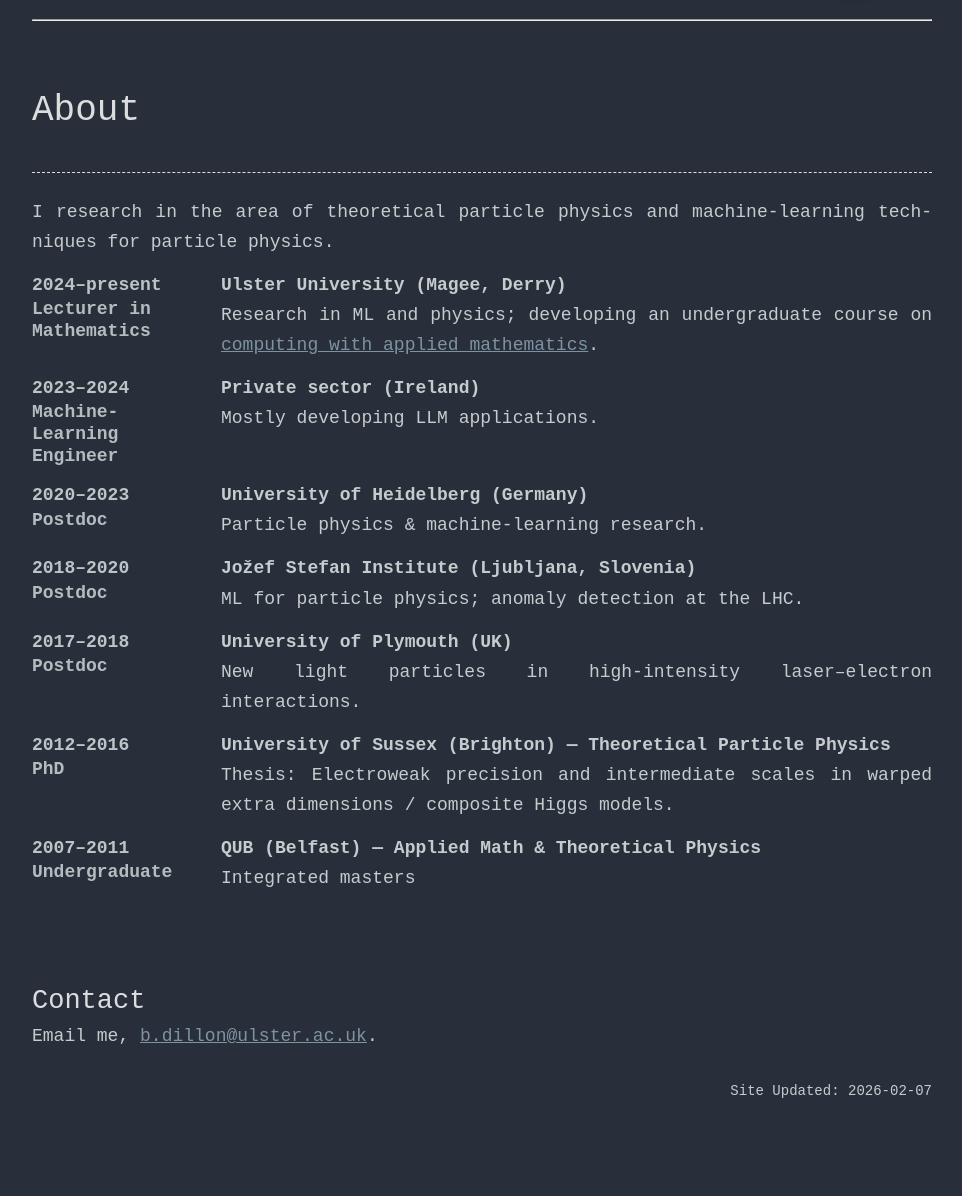
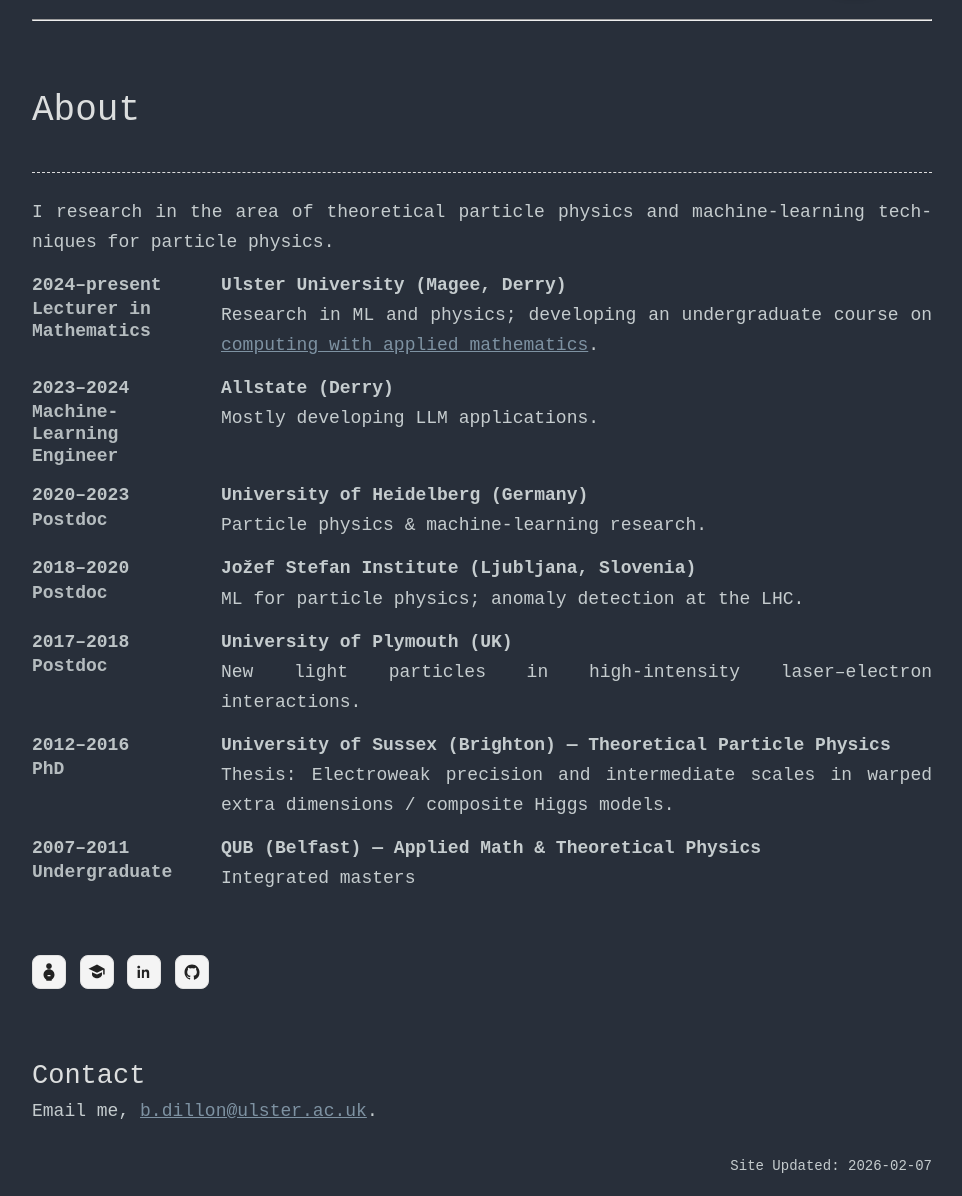
Before and after one commit to bmdillon/bmdillon.github.io, a Jekyll site: the page built from index.md, in a window 1280 px wide, cut to the strip 164-1360 px from the top of the page. Shown: the whole strip, without its empty margins (158-1120 px from the left). Built offline with Jekyll 4.4.1, drawn with Linux system fonts in a browser that asks for light colours; before the commit the page ends 1285 px from its top, so only the background shows below that; some of the changed lines change nothing that is shown.

Commit message:
links update

```diff
--- a/index.md
+++ b/index.md
@@ -74,7 +74,7 @@
     <div class="title">Machine-Learning Engineer</div>
   </div>
   <div>
-    <div class="place">Private sector (Ireland)</div>
+    <div class="place">Allstate (Derry)</div>
     <div class="desc">Mostly developing LLM applications.</div>
   </div>
 
@@ -127,12 +127,67 @@
 </div>
 <br>
 
-<!--
-- **INSPIRE-HEP:** https://inspirehep.net/authors/1515597
-- **Google Scholar:** https://scholar.google.com/citations?user=HeQ0Xs0AAAAJ&hl=en&oi=ao
-- **LinkedIn:** https://www.linkedin.com/in/barry-dillon-26770b296/
-- **Code:** https://github.com/bmdillon
--->
+<style>
+  .social-links {
+    display: flex;
+    gap: 0.75rem;
+    align-items: center;
+    margin: 0.75rem 0 1.5rem;
+  }
+  .social-links a {
+    width: 34px;
+    height: 34px;
+    display: inline-flex;
+    align-items: center;
+    justify-content: center;
+    border-radius: 8px;
+    background: #f4f4f4;
+    color: #222;
+    border: 1px solid #e1e1e1;
+    transition: transform 120ms ease, box-shadow 120ms ease, background 120ms ease;
+  }
+  .social-links a:hover {
+    transform: translateY(-2px);
+    box-shadow: 0 6px 14px rgba(0, 0, 0, 0.08);
+    background: #fff;
+  }
+  .social-links svg {
+    width: 18px;
+    height: 18px;
+    fill: currentColor;
+  }
+  .social-links .inspire svg {
+    width: 22px;
+    height: 22px;
+  }
+  .social-links .scholar svg {
+    width: 20px;
+    height: 20px;
+  }
+</style>
+
+<div class="social-links">
+  <a class="inspire" href="https://inspirehep.net/authors/1515597" target="_blank" rel="noopener noreferrer" aria-label="INSPIRE-HEP">
+    <svg viewBox="0 0 24 24" aria-hidden="true" focusable="false">
+      <path d="M12 2.5c1.7 0 3.1 1.4 3.1 3.1S13.7 8.7 12 8.7 8.9 7.3 8.9 5.6 10.3 2.5 12 2.5zm0 6.6c3.3 0 6 2.7 6 6 0 2.2-1.2 4.2-3.1 5.3v1.1H9.1v-1.1C7.2 19.3 6 17.3 6 15.1c0-3.3 2.7-6 6-6zm-1.6 7.6h3.2v-1.5h-3.2v1.5z"/>
+    </svg>
+  </a>
+  <a class="scholar" href="https://scholar.google.com/citations?user=HeQ0Xs0AAAAJ&hl=en&oi=ao" target="_blank" rel="noopener noreferrer" aria-label="Google Scholar">
+    <svg viewBox="0 0 24 24" aria-hidden="true" focusable="false">
+      <path d="M12 3 1.8 8l10.2 5 7.4-3.6V15h1.8V8L12 3zm-6 9.4V15c0 2.5 3 4.5 6 4.5s6-2 6-4.5v-2.6L12 15 6 12.4z"/>
+    </svg>
+  </a>
+  <a href="https://www.linkedin.com/in/barry-dillon-26770b296/" target="_blank" rel="noopener noreferrer" aria-label="LinkedIn">
+    <svg viewBox="0 0 24 24" aria-hidden="true" focusable="false">
+      <path d="M4.98 3.5C3.88 3.5 3 4.38 3 5.48c0 1.08.88 1.96 1.98 1.96h.02c1.1 0 1.98-.88 1.98-1.96C7 4.38 6.1 3.5 5 3.5h-.02zM3.5 8.9h3.1V20H3.5V8.9zM9.2 8.9h3v1.52h.04c.42-.8 1.44-1.64 2.96-1.64 3.16 0 3.74 2.08 3.74 4.8V20h-3.1v-5.62c0-1.34-.02-3.06-1.86-3.06-1.86 0-2.14 1.45-2.14 2.96V20H9.2V8.9z"/>
+    </svg>
+  </a>
+  <a href="https://github.com/bmdillon" target="_blank" rel="noopener noreferrer" aria-label="GitHub">
+    <svg viewBox="0 0 24 24" aria-hidden="true" focusable="false">
+      <path d="M12 2C6.48 2 2 6.58 2 12.25c0 4.5 2.87 8.31 6.85 9.66.5.1.68-.22.68-.49 0-.24-.01-.86-.01-1.68-2.79.63-3.38-1.1-3.38-1.1-.45-1.18-1.1-1.5-1.1-1.5-.9-.64.07-.63.07-.63 1 .07 1.53 1.05 1.53 1.05.9 1.57 2.36 1.12 2.94.86.09-.68.35-1.12.64-1.38-2.23-.26-4.57-1.15-4.57-5.13 0-1.13.39-2.05 1.03-2.77-.1-.26-.45-1.32.1-2.75 0 0 .84-.28 2.75 1.06.8-.23 1.66-.34 2.52-.35.86.01 1.72.12 2.52.35 1.91-1.34 2.75-1.06 2.75-1.06.55 1.43.2 2.49.1 2.75.64.72 1.03 1.64 1.03 2.77 0 4-2.35 4.87-4.59 5.12.36.32.68.94.68 1.9 0 1.37-.01 2.47-.01 2.8 0 .27.18.6.69.49A10.25 10.25 0 0 0 22 12.25C22 6.58 17.52 2 12 2z"/>
+    </svg>
+  </a>
+</div>
 
 <br>
 ## Contact
```
